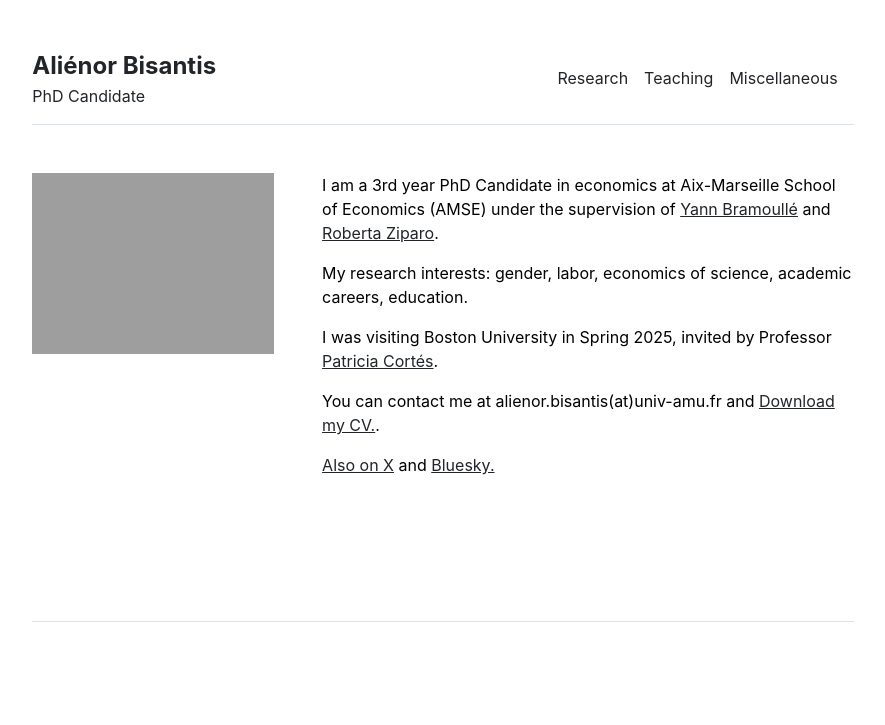
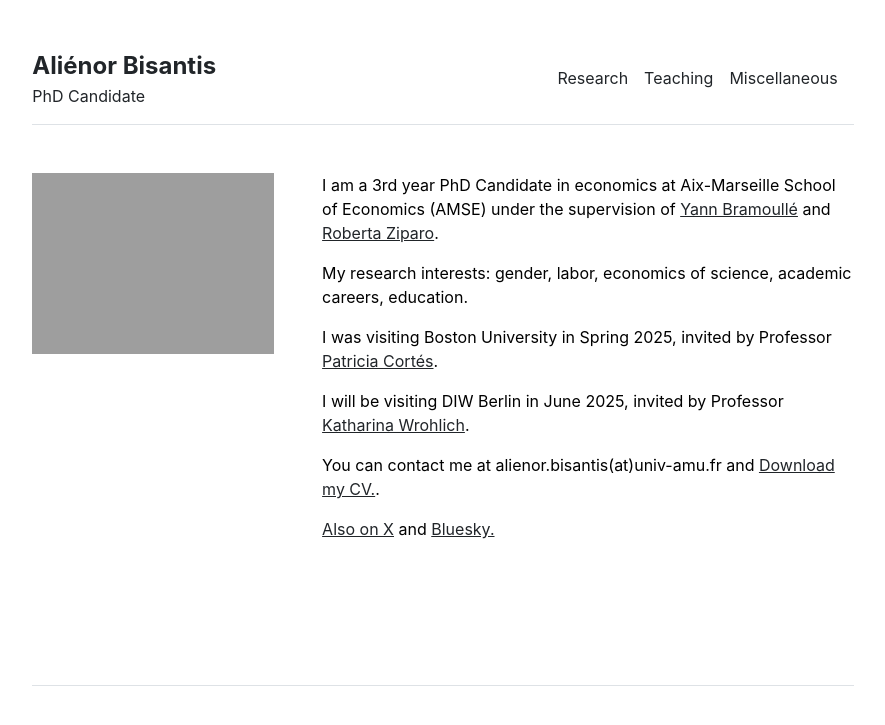
Before and after one commit to alienorbisantis/alienorbisantis.github.io, a Jekyll site: the page built from index.md, in a window 1280 px wide. Shown: the top 725 px of the page, without its empty margins (197-1082 px from the left). Built offline with Jekyll 4.4.1, drawn with Linux system fonts in a browser that asks for light colours.

Commit message:
Update index.md

```diff
--- a/index.md
+++ b/index.md
@@ -9,6 +9,8 @@ My research interests: gender, labor, economics of science, academic careers, ed
 
 I was visiting Boston University in Spring 2025, invited by Professor [Patricia Cortés](https://sites.google.com/site/pcortesbu/).
 
+I will be visiting DIW Berlin in June 2025, invited by Professor [Katharina Wrohlich](https://scholar.google.de/citations?user=dJY35cYAAAAJ&hl=de).
+
 You can contact me at alienor.bisantis(at)univ-amu.fr and [Download my CV.]({{ site.github.url }}/assets//CVBISANTISAlienor_eng.pdf).
 
 [Also on X](https://twitter.com/bisalienor) and [Bluesky.](https://bsky.app/profile/bisalienor.bsky.social)
```
